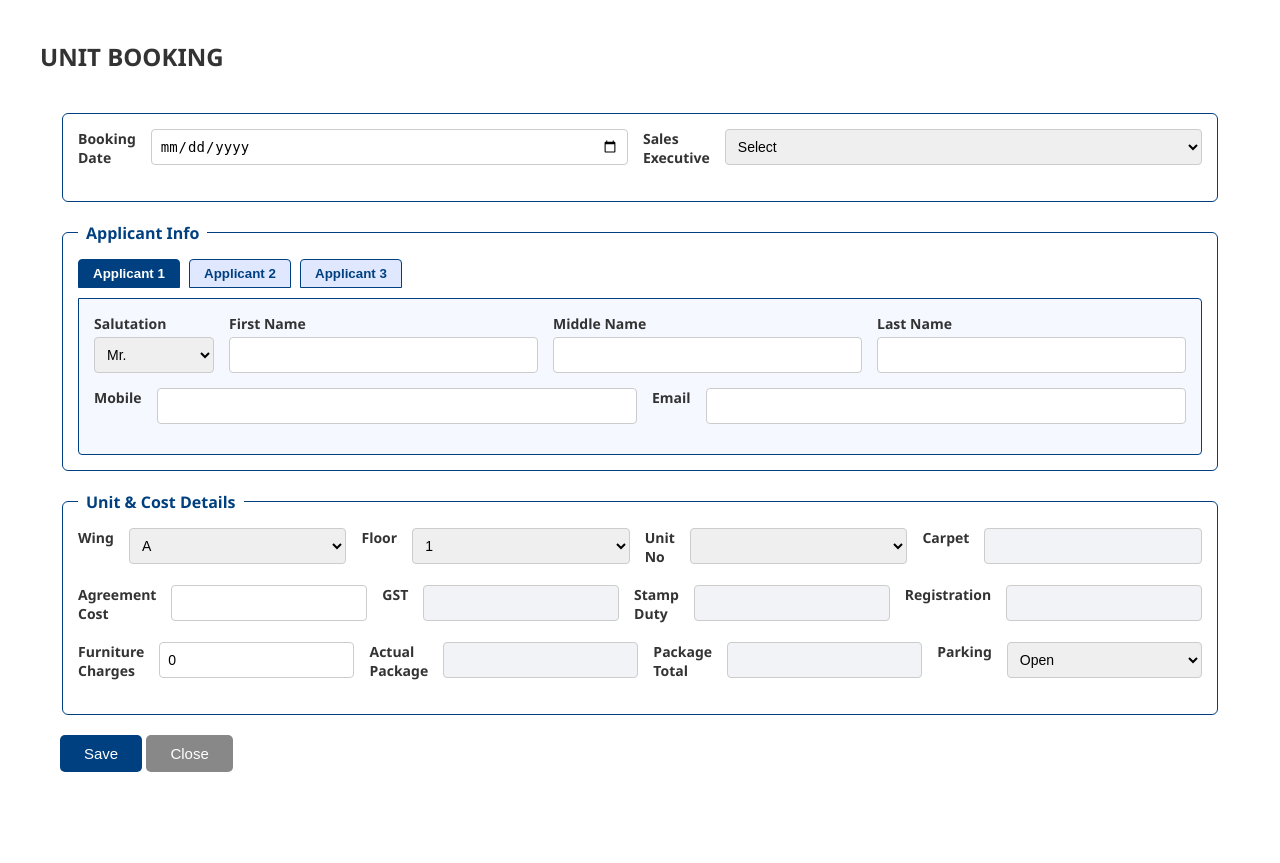
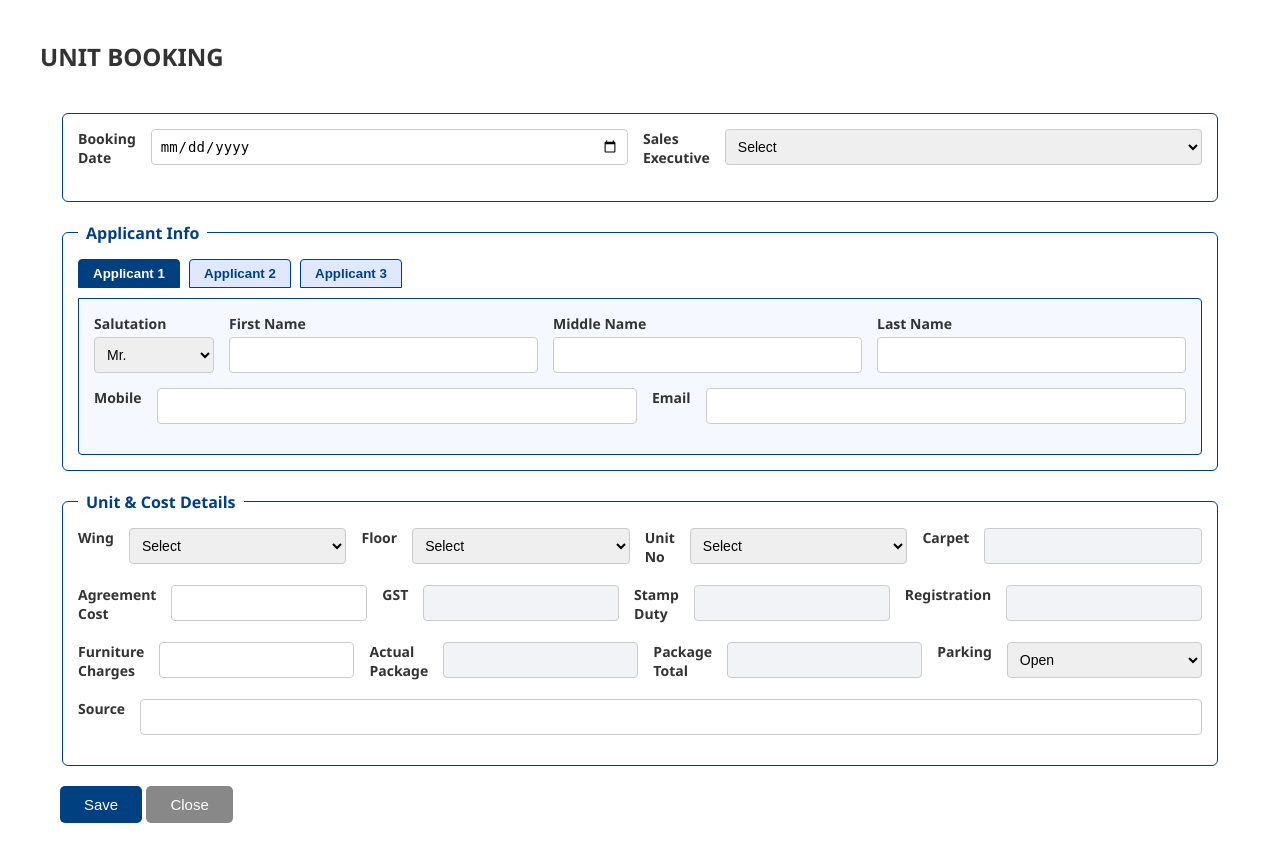
Before and after one commit to mayughag24-spec/office-realestate_crm, a Flask app: template templates/unit_booking.html in a window 1280 px wide. Before the commit the page ends 772 px from the top, so only its background shows below. Run offline with Flask 3, Linux system fonts and the light colour scheme; the template is opened without the code that fills it, so the values that code supplies are empty.

Commit message:
Update unit_booking.html

```diff
--- a/templates/unit_booking.html
+++ b/templates/unit_booking.html
@@ -93,46 +93,60 @@
         </fieldset>
 
         <!-- Unit & Cost -->
-        <fieldset>
+  <fieldset class="section-box">
     <legend>Unit & Cost Details</legend>
 
     <div class="form-row">
-                <label>Wing</label>
-                <select id="wing" required></select>
+        <label for="wing">Wing</label>
+        <select id="wing" name="wing" required>
+            <option value="">Select</option>
+            <option>A</option><option>B</option><option>C</option>
+            <option>D</option><option>E</option><option>F</option>
+        </select>
 
-                <label>Floor</label>
-                <select id="floor" required></select>
+        <label for="floor">Floor</label>
+        <select id="floor" name="floor" required>
+            <option value="">Select</option>
+            <option>1</option><option>2</option><option>3</option>
+            <option>4</option><option>5</option><option>6</option>
+            <option>7</option>
+        </select>
 
-                <label>Unit No</label>
-                <select id="unitNumber" required></select>
+        <label for="unitNumber">Unit No</label>
+        <select id="unitNumber" name="unitNumber" required>
+            <option value="">Select</option>
+            <option>101</option><option>102</option><option>103</option>
+            <option>104</option><option>105</option><option>106</option>
+            <option>107</option>
+        </select>
 
-                <label>Carpet</label>
-                <input type="number" id="carpet" readonly>
+        <label for="carpet">Carpet</label>
+        <input type="number" id="carpet" name="carpet" readonly>
     </div>
 
     <div class="form-row">
         <label>Agreement Cost</label>
-                <input type="number" id="agreementCost" required>
+        <input type="number" name="agreementCost">
 
         <label>GST</label>
-                <input type="number" id="gst" readonly>
+        <input type="number" readonly>
 
         <label>Stamp Duty</label>
-                <input type="number" id="stampDuty" readonly>
+        <input type="number" readonly>
 
         <label>Registration</label>
-                <input type="number" id="registration" readonly>
+        <input type="number" readonly>
     </div>
 
     <div class="form-row">
         <label>Furniture Charges</label>
-                <input type="number" id="furnitureCharges" value="0">
+        <input type="number">
 
         <label>Actual Package</label>
-                <input type="number" id="actualPackage" readonly>
+        <input type="number" readonly>
 
         <label>Package Total</label>
-                <input type="number" id="packageTotal" readonly>
+        <input type="number" readonly>
 
         <label>Parking</label>
         <select>
@@ -140,7 +154,13 @@
             <option>Covered</option>
         </select>
     </div>
+
+    <div class="form-row">
+        <label>Source</label>
+        <input type="text">
+    </div>
 </fieldset>
+
 
         <!-- Buttons -->
         <div class="button-row">
```
Lines whose indentation alone changed are shown as unchanged.
